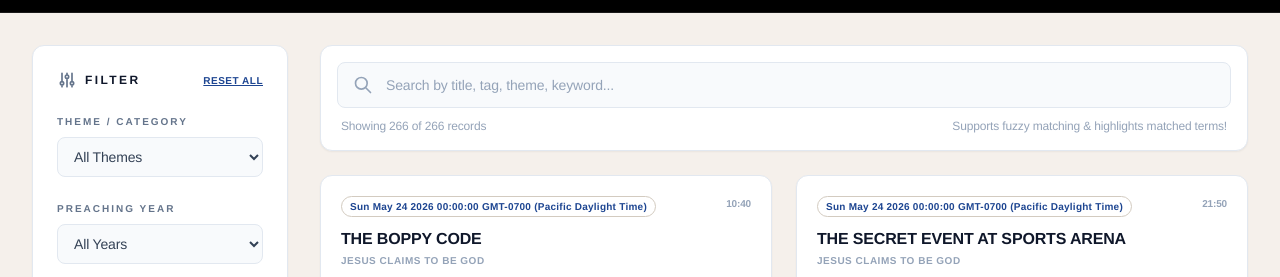
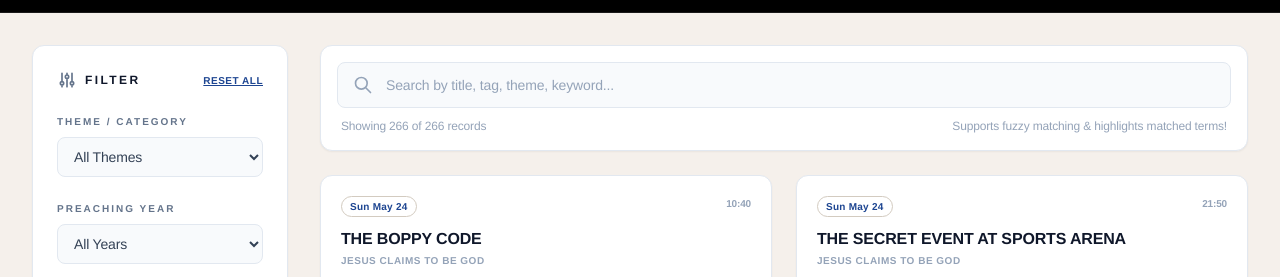
Before and after one commit to geniusblack9999/story-vault, a plain HTML site: page index.html in a window 1280 px wide. Shown: the part 231-508 px from the top of the page. Drawn offline with nearby package versions, Linux system fonts and the light colour scheme.

Commit message:
Add files via upload

```diff
--- a/index.html
+++ b/index.html
@@ -454,8 +454,7 @@
                 card.className = "bg-white p-5 rounded-xl border border-slate-200 hover:border-[#1D4591] shadow-sm hover:shadow-md transition duration-200 flex flex-col justify-between cursor-pointer group";
                 card.onclick = () => openModal(story);
 
-                const dateObj = new Date(story["Date"]);
-                const formattedDate = story["Date"];
+                const formattedDate = story["Date"] ? story["Date"].substring(0, 10) : "";
 
                 const rawTitle = story["Sermon Title"] || "Untitiled Sermon";
                 const highlightedTitle = highlightText(rawTitle, query);
```
